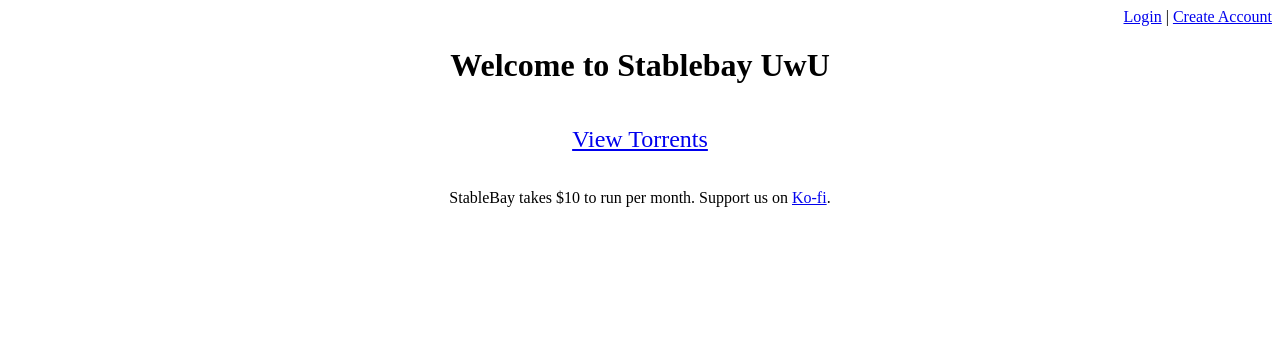
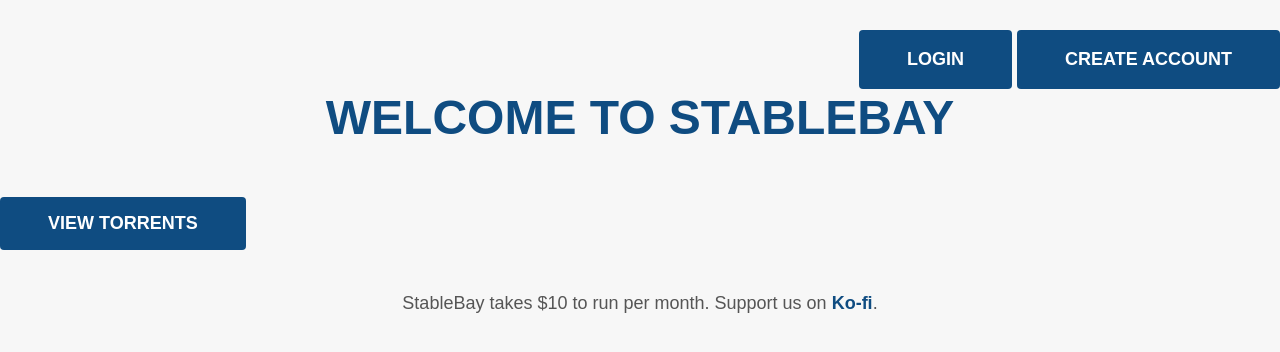
Before and after one commit to thiefyzheng/StableBay, a Flask app: template templates/index.html in a window 1280 px wide. Shown: the top 352 px of the page. Run offline with Flask 2, Linux system fonts and the light colour scheme; the template is opened without the code that fills it, so the values that code supplies are empty.

Commit message:
Added some style

```diff
--- /dev/null
+++ b/static/style.css
@@ -0,0 +1,130 @@
+/* Style for Home page */
+body {
+margin: 0;
+padding: 0;
+font-family: 'Montserrat', sans-serif;
+background-color: #f7f7f7;
+}
+
+.container h1 {
+font-size: 48px;
+font-weight: 700;
+margin: 0 0 20px;
+color: #0f4c81;
+text-align: center;
+line-height: 1.2;
+text-transform: uppercase;
+}
+
+.container .button {
+display: inline-block;
+padding: 16px 48px;
+background-color: #0f4c81;
+color: #fff;
+font-size: 18px;
+font-weight: 700;
+text-transform: uppercase;
+text-decoration: none;
+border-radius: 4px;
+transition: all 0.3s ease;
+margin-top: 30px;
+}
+
+.container .button:hover {
+background-color: #fff;
+color: #0f4c81;
+border: 2px solid #0f4c81;
+}
+
+.container p {
+font-size: 18px;
+line-height: 1.5;
+color: #555;
+margin: 0;
+text-align: center;
+margin-top: 40px;
+}
+
+.container p a {
+color: #0f4c81;
+font-weight: 700;
+text-decoration: none;
+}
+
+.buttons {
+display: flex;
+flex-direction: row;
+align-items: center;
+margin: 0;
+padding: 0;
+position: absolute;
+top: 0;
+right: 0;
+}
+
+.buttons li {
+list-style-type: none;
+margin-left: 1em;
+}
+
+a.button {
+display: inline-block;
+padding: 16px 48px;
+background-color: #0f4c81;
+color: #fff;
+font-size: 18px;
+font-weight: 700;
+text-transform: uppercase;
+text-decoration: none;
+border-radius: 4px;
+transition: all 0.3s ease;
+margin-top: 30px;
+}
+
+a.button:hover {
+background-color: #fff;
+color: #0f4c81;
+border: 2px solid #0f4c81;
+}
+
+table {
+border-collapse: collapse;
+width: 100%;
+max-width: 800px;
+margin: 50px auto;
+border-radius: 10px;
+overflow: hidden;
+box-shadow: 0 0 10px rgba(0, 0, 0, 0.1);
+}
+
+th {
+border: 1px solid black;
+padding: 5px;
+background-color: #0f4c81;
+color: white;
+text-align: left;
+}
+
+td {
+border: 1px solid black;
+padding: 5px;
+}
+
+tbody tr:nth-child(even) {
+background-color: #f2f2f2;
+}
+
+tbody tr:hover {
+background-color: #e6e6e6;
+}
+
+.magnet-link {
+display: flex;
+align-items: center;
+justify-content: center;
+}
+
+.magnet-link img {
+height: 30px;
+margin-right: 5px;
+}
--- a/templates/index.html
+++ b/templates/index.html
@@ -1,24 +1,19 @@
 <!DOCTYPE html>
 <html>
 <head>
-    <title>Torrents</title>
+	<title>Torrents</title>
+	<link rel="stylesheet" type="text/css" href="/static/style.css">
 </head>
 <body>
-    <div style="text-align: right;">
-        {% if session.logged_in %}
-            <span>Welcome, {{ session.username }}!</span> |
-            <a href="/upload">Upload Torrent</a> |
-            <a href="/account/{{ session.username }}">My Account</a> |
-            <a href="/logout">Logout</a>
-        {% else %}
-            <a href="/login">Login</a> |
-            <a href="/register">Create Account</a>
-        {% endif %}
-    </div>
-    <div style="text-align: center;">
-        <h1>Welcome to Stablebay UwU</h1>
-        <a href="/torrents" style="display: block; font-size: 24px; padding: 20px;">View Torrents</a>
-        <p>StableBay takes $10 to run per month. Support us on <a href="https://ko-fi.com/stablebay">Ko-fi</a>.</p>
-    </div>
+	<div class="container">
+		{% if session.logged_in %}
+			<p style="text-align: right; margin: 0;">Welcome, {{ session.username }}! | <a href="/upload" class="button">Upload Torrent</a> | <a href="/account/{{ session.username }}" class="button">My Account</a> | <a href="/logout" class="button">Logout</a></p>
+		{% else %}
+			<p style="text-align: right; margin: 0;"><a href="/login" class="button">Login</a> <a href="/register" class="button">Create Account</a></p>
+		{% endif %}
+		<h1>Welcome to Stablebay</h1>
+		<a href="/torrents" class="button">View Torrents</a>
+    	<p>StableBay takes $10 to run per month. Support us on <a href="https://ko-fi.com/stablebay" target="_blank">Ko-fi</a>.</p>
+	</div>
 </body>
 </html>
--- a/templates/torrents.html
+++ b/templates/torrents.html
@@ -2,12 +2,13 @@
 <html>
 <head>
     <title>Torrents</title>
+    <link rel="stylesheet" type="text/css" href="/static/style.css">
 </head>
 <body>
     <div style="text-align: right;">
         <a href="/">StableBay</a>
     </div>
-    <table style="border-collapse: collapse; border: 1px solid black;">
+    <table style="border-collapse: collapse;">
         <thead>
             <tr>
                 <th style="border: 1px solid black; padding: 5px;">Name</th>
```
